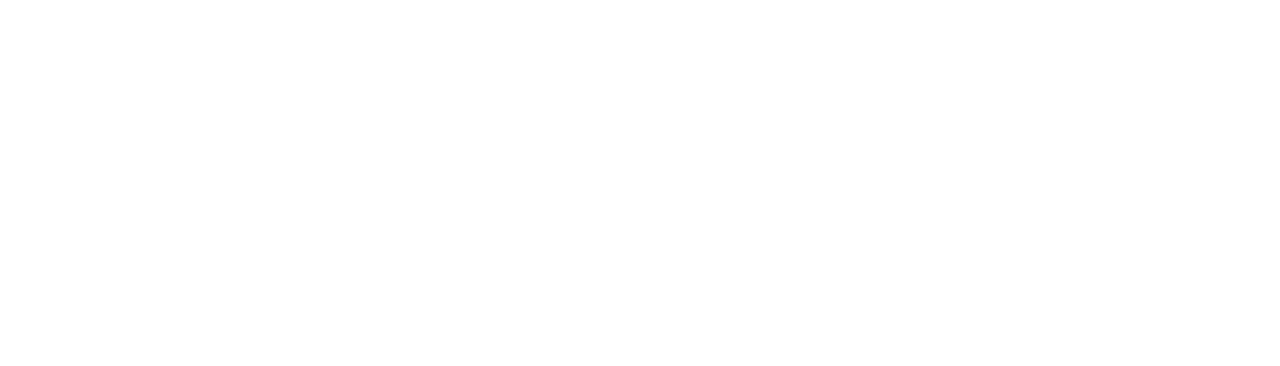
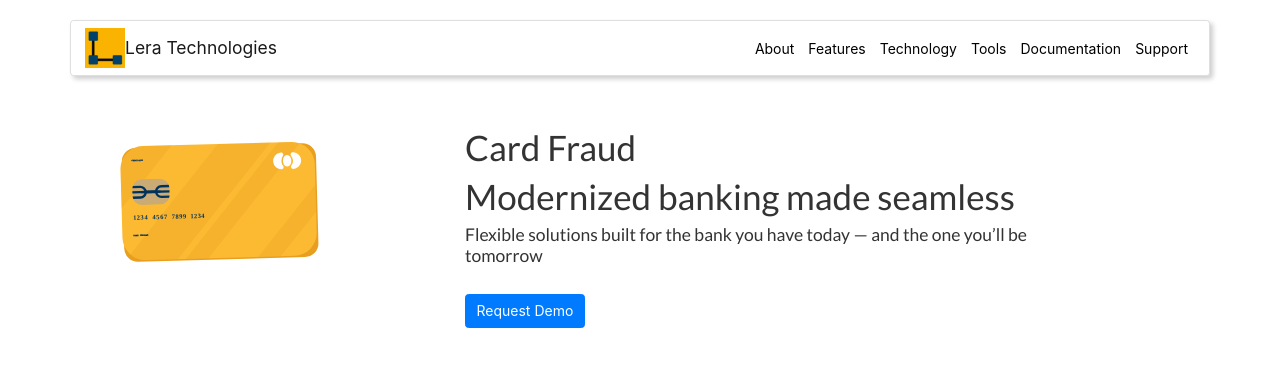
Before and after one commit to baskarancs15/lera_frontend_product, an Angular app: page /viewDetail in a window 1280 px wide. Before the commit this address led to /. Shown: the top 366 px of the page. Built offline with nearby package versions, Linux system fonts and the light colour scheme.

Commit message:
added view detail page

```diff
--- a/src/app/app-routing.module.ts
+++ b/src/app/app-routing.module.ts
@@ -6,6 +6,7 @@
 import { FeaturePageComponent } from './feature-page/feature-page.component';
 import { DocumentComponent } from './document/document.component';
 import { NavbarMenuComponent } from './navbar-menu/navbar-menu.component';
+import { ViewDetailComponent } from './view-detail/view-detail.component';
 
 const routes: Routes = [
   { path: 'home', component: HomeComponent },
@@ -16,6 +17,7 @@
   { path: 'navbar', component: NavbarMenuComponent },
   { path: 'technology', component: FeaturePageComponent },
   { path: 'tools', component: FeaturePageComponent },
+  { path: 'viewDetail', component: ViewDetailComponent },
   { path: '', redirectTo: '/about', pathMatch: 'full' },
 ];
 
--- a/src/app/app.module.ts
+++ b/src/app/app.module.ts
@@ -12,6 +12,7 @@
 import { FeaturePageComponent } from './feature-page/feature-page.component';
 import { DocumentComponent } from './document/document.component';
 import { NavbarMenuComponent } from './navbar-menu/navbar-menu.component';
+import { ViewDetailComponent } from './view-detail/view-detail.component';
 
 @NgModule({
   declarations: [
@@ -21,7 +22,8 @@
     SidemenuComponent,
     FeaturePageComponent,
     DocumentComponent,
-    NavbarMenuComponent
+    NavbarMenuComponent,
+    ViewDetailComponent
   ],
   imports: [
     BrowserModule,
--- a/src/app/home/home.component.html
+++ b/src/app/home/home.component.html
@@ -150,7 +150,7 @@
                         aggregates and builds the model to avoid ...</p>
                     <div>
                         <a href="#" class="uk-badge" style="z-index: 0;"><span>60</span><i class="fa fa-thumbs-up" style="margin-left: 8px;" aria-hidden="true"></i></a>
-                        <a href="#" class="uk-badge" style="z-index: 0; margin-left: 150px;background-color: #ffeb3b;">View more</a>
+                        <a href="#" class="uk-badge" style="z-index: 0; margin-left: 150px;background-color: #ffeb3b;" routerLink="/viewDetail">View more</a>
                     </div>
                 </div>
             </div>
--- /dev/null
+++ b/src/app/view-detail/view-detail.component.css
@@ -0,0 +1,7 @@
+.cardSize {
+    width: 270px;
+}
+
+.rightPanel-mt {
+    margin-top: 50px;
+}
--- /dev/null
+++ b/src/app/view-detail/view-detail.component.html
@@ -0,0 +1,16 @@
+<app-navbar-menu></app-navbar-menu>
+<div class="container">
+  <div class="row">
+    <div class="col-4">
+      <img class="cardSize" src="../../assets/images/Group 2204.svg">
+    </div>
+    <div class="col-7">
+      <div class="rightPanel-mt">
+        <h1>Card Fraud</h1>
+        <h1>Modernized banking made seamless</h1>
+        <h5 >Flexible solutions built for the bank you have today — and the one you’ll be tomorrow</h5><br>
+        <a href="#" class="btn btn-primary">Request Demo</a>
+      </div>
+    </div>
+  </div>
+</div>
--- /dev/null
+++ b/src/app/view-detail/view-detail.component.ts
@@ -0,0 +1,15 @@
+import { Component, OnInit } from '@angular/core';
+
+@Component({
+  selector: 'app-view-detail',
+  templateUrl: './view-detail.component.html',
+  styleUrls: ['./view-detail.component.css']
+})
+export class ViewDetailComponent implements OnInit {
+
+  constructor() { }
+
+  ngOnInit() {
+  }
+
+}
```
Also changed, not shown: 1 other file (tests, documents, lock files or other folders).
